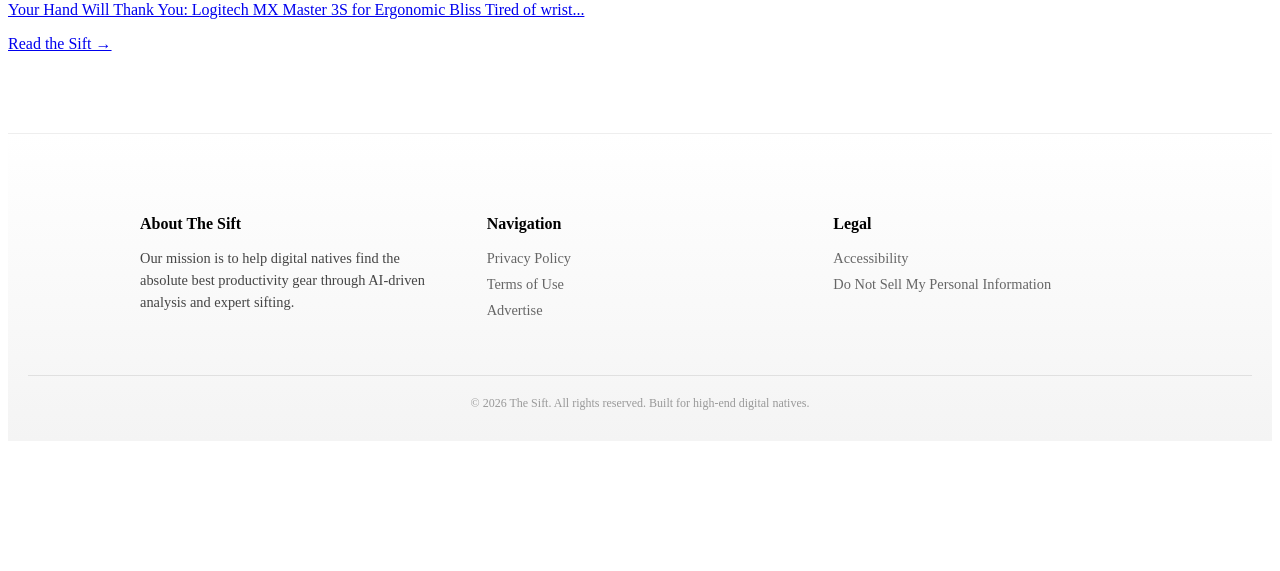
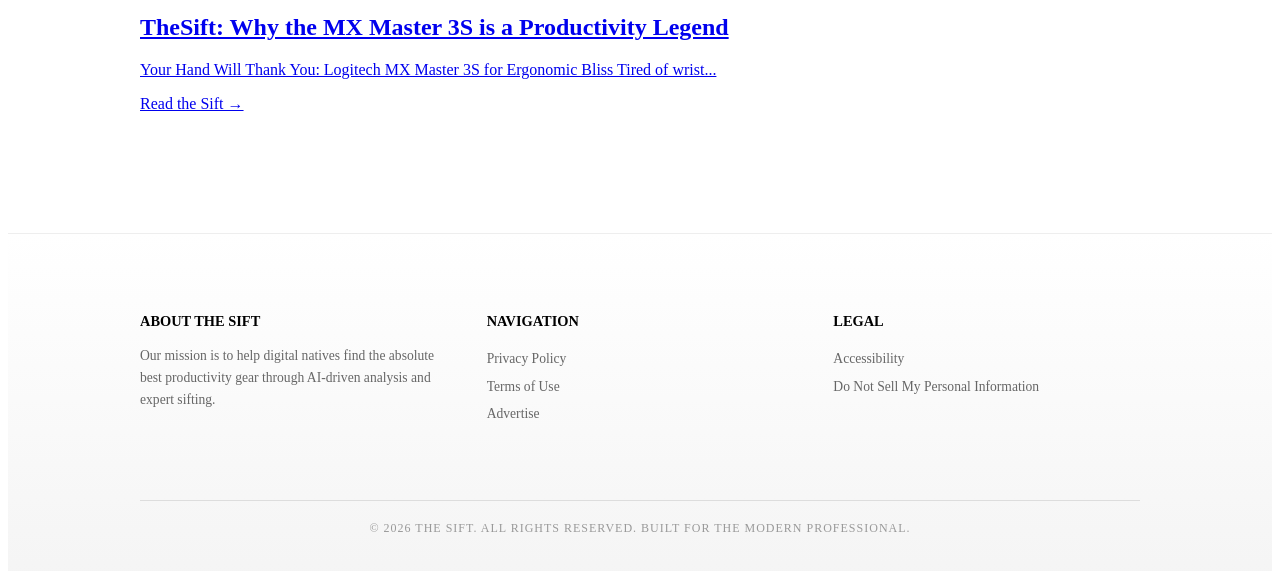
Before and after one commit to 174hz/thesift, a Jekyll site: the page built from index.html, in a window 1280 px wide and 900 px high, scrolled down 2736 px, cut to the strip 296-867 px from the top of the window. Built offline with Jekyll 4.4.1, drawn with Linux system fonts in a browser that asks for light colours; before the commit the page ends 3481 px from its top, so only the background shows below that.

Commit message:
Update default.html

```diff
--- a/_layouts/default.html
+++ b/_layouts/default.html
@@ -3,51 +3,61 @@
 <head>
     <meta charset="UTF-8">
     <meta name="viewport" content="width=device-width, initial-scale=1.0">
-
     <title>{% if page.title %}{{ page.title }} | The Sift{% else %}The Sift | Curated Tech for High-End Workspaces{% endif %}</title>
-
     <link rel="stylesheet" href="{{ '/assets/css/style.css' | relative_url }}">
+    <link href="https://fonts.googleapis.com/css2?family=Inter:wght@400;600;800&display=swap" rel="stylesheet">
 </head>
 <body>
 
-    <header style="padding: 20px; border-bottom: 1px solid #eee; display: flex; justify-content: space-between; align-items: center; background: #fff;">
-        <a href="/" style="text-decoration: none; color: #000;">
+    <header style="padding: 30px 0; border-bottom: 1px solid #eee; background: #fff;">
+        <div style="max-width: 1000px; margin: 0 auto; padding: 0 20px; display: flex; justify-content: space-between; align-items: center;">
+            <a href="{{ '/' | relative_url }}" style="text-decoration: none; color: #000;">
                 <strong style="font-size: 1.5rem; letter-spacing: -1.5px; text-transform: uppercase;">THE SIFT</strong>
             </a>
             <nav>
-            <a href="/" style="margin-left: 20px; text-decoration: none; color: #333; font-weight: 500;">Home</a>
-            <a href="/advertise" style="margin-left: 20px; text-decoration: none; color: #333; font-weight: 500;">Advertise</a>
+                <a href="{{ '/' | relative_url }}" style="margin-left: 20px; text-decoration: none; color: #333; font-weight: 600; font-size: 0.9rem;">Home</a>
+                <a href="{{ '/advertise' | relative_url }}" style="margin-left: 20px; text-decoration: none; color: #333; font-weight: 600; font-size: 0.9rem;">Advertise</a>
             </nav>
+        </div>
     </header>
 
-    <main>
+    <main style="max-width: 1000px; margin: 0 auto; padding: 40px 20px; min-height: 60vh;">
+        <div class="content-wrapper">
             {{ content }}
+        </div>
     </main>
 
-    <footer class="site-footer">
-      <div class="footer-container">
+    <footer class="site-footer" style="margin-top: 80px; padding: 60px 0; background: linear-gradient(180deg, #ffffff 0%, #f4f4f4 100%); border-top: 1px solid #eee;">
+      <div style="max-width: 1000px; margin: 0 auto; padding: 0 20px;">
+        <div style="display: grid; grid-template-columns: repeat(auto-fit, minmax(200px, 1fr)); gap: 40px;">
+
           <div class="footer-section">
-          <h4>About The Sift</h4>
-          <p style="font-size: 0.9rem; line-height: 1.5;">Our mission is to help digital natives find the absolute best productivity gear through AI-driven analysis and expert sifting.</p>
+            <h4 style="margin-bottom: 15px; font-weight: 800; font-size: 0.9rem; text-transform: uppercase;">About The Sift</h4>
+            <p style="font-size: 0.85rem; line-height: 1.6; color: #666;">Our mission is to help digital natives find the absolute best productivity gear through AI-driven analysis and expert sifting.</p>
           </div>
+
           <div class="footer-section">
-          <h4>Navigation</h4>
-          <ul class="footer-links">
-            <li><a href="{{ '/privacy-policy' | relative_url }}">Privacy Policy</a></li>
-            <li><a href="{{ '/terms' | relative_url }}">Terms of Use</a></li>
-            <li><a href="{{ '/advertise' | relative_url }}">Advertise</a></li>
+            <h4 style="margin-bottom: 15px; font-weight: 800; font-size: 0.9rem; text-transform: uppercase;">Navigation</h4>
+            <ul style="list-style: none; padding: 0; font-size: 0.85rem; line-height: 2;">
+              <li><a href="{{ '/privacy-policy' | relative_url }}" style="text-decoration: none; color: #666;">Privacy Policy</a></li>
+              <li><a href="{{ '/terms' | relative_url }}" style="text-decoration: none; color: #666;">Terms of Use</a></li>
+              <li><a href="{{ '/advertise' | relative_url }}" style="text-decoration: none; color: #666;">Advertise</a></li>
             </ul>
           </div>
+
           <div class="footer-section">
-          <h4>Legal</h4>
-          <ul class="footer-links">
-            <li><a href="{{ '/accessibility' | relative_url }}">Accessibility</a></li>
-            <li><a href="{{ '/privacy-policy#opt-out' | relative_url }}">Do Not Sell My Personal Information</a></li>
+            <h4 style="margin-bottom: 15px; font-weight: 800; font-size: 0.9rem; text-transform: uppercase;">Legal</h4>
+            <ul style="list-style: none; padding: 0; font-size: 0.85rem; line-height: 2;">
+              <li><a href="{{ '/accessibility' | relative_url }}" style="text-decoration: none; color: #666;">Accessibility</a></li>
+              <li><a href="{{ '/privacy-policy#opt-out' | relative_url }}" style="text-decoration: none; color: #666;">Do Not Sell My Personal Information</a></li>
             </ul>
           </div>
+
         </div>
-      <div class="footer-bottom">
-        &copy; 2026 The Sift. All rights reserved. Built for high-end digital natives.
+
+        <div style="margin-top: 60px; padding-top: 20px; border-top: 1px solid #ddd; text-align: center; font-size: 0.75rem; color: #999; letter-spacing: 1px;">
+          &copy; 2026 THE SIFT. ALL RIGHTS RESERVED. BUILT FOR THE MODERN PROFESSIONAL.
+        </div>
       </div>
     </footer>
 
```
Lines whose indentation alone changed are shown as unchanged.
